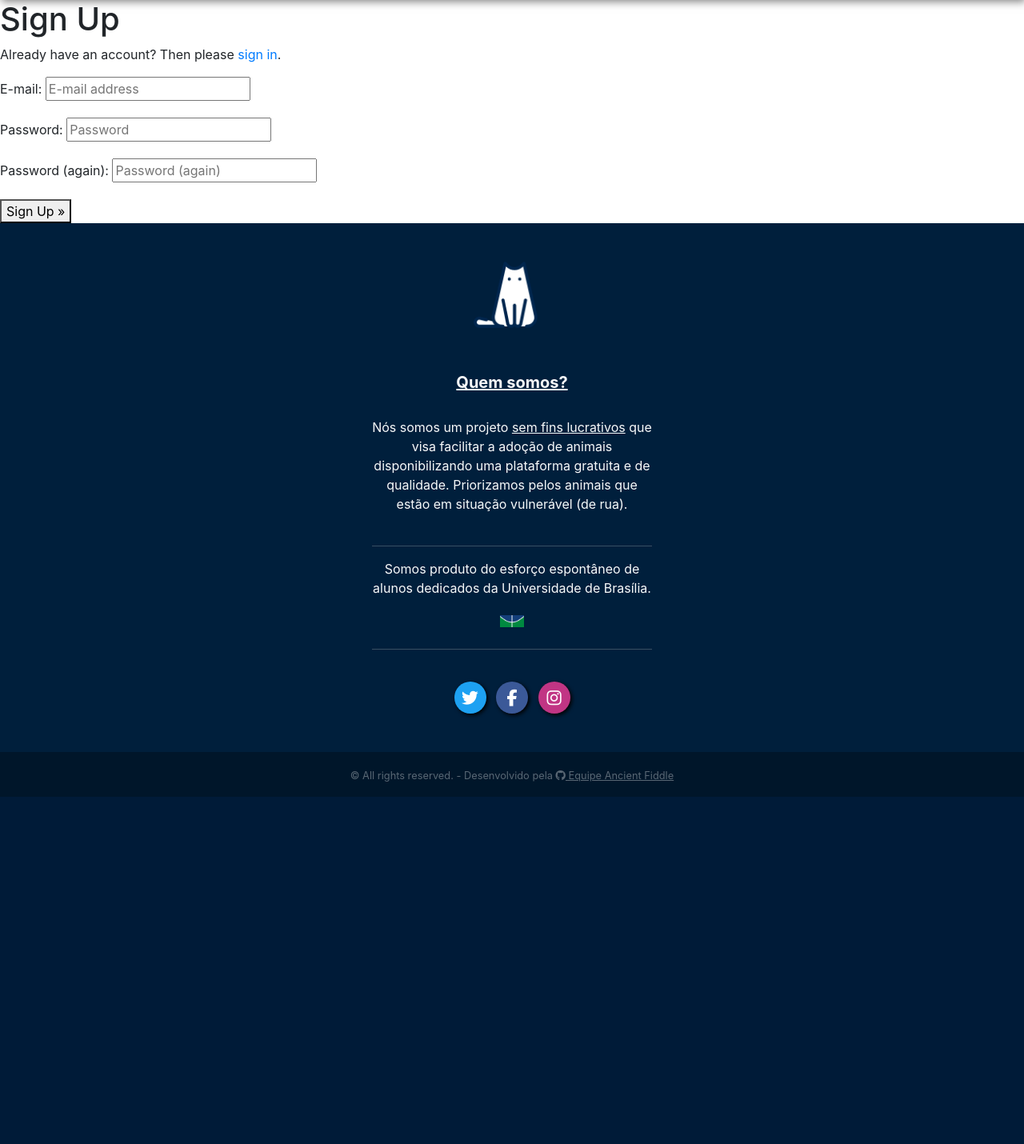
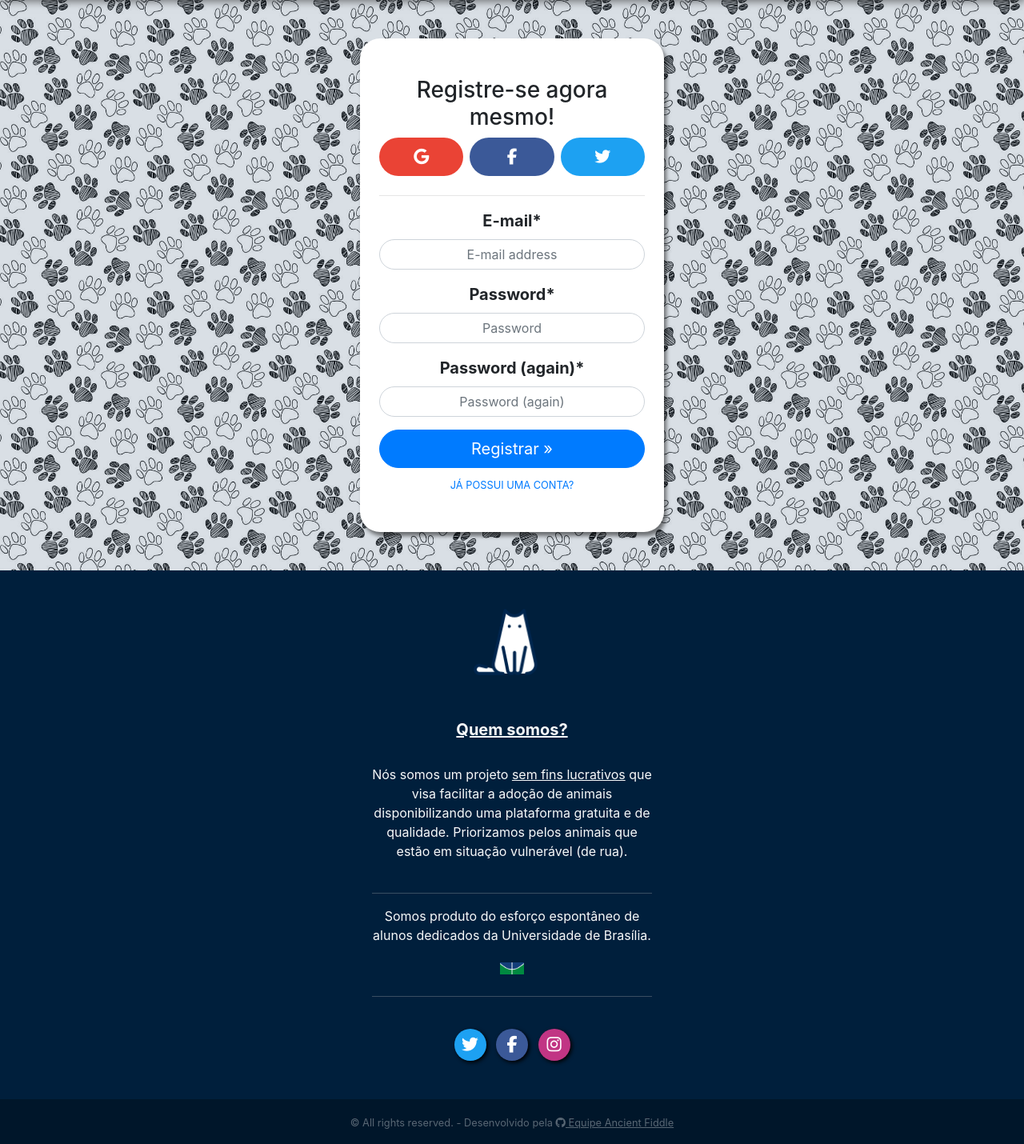
Before and after one commit to Me-Adota/website, a Django app: page /accounts/signup/ in a window 1280 px wide. Shown: the part 148-1578 px from the top of the page at 80% size. Before the commit the page ends 1144 px from the top, so only its background shows below. Run offline with Django 3.2, Linux system fonts and the light colour scheme; some libraries are stand-ins or nearby versions.

Commit message:
:bulb: Add signup template
Co-authored-by: iagoomr <iagoomr@gmail.com>

```diff
--- a/templates/account/signup.html
+++ b/templates/account/signup.html
@@ -1,21 +1,71 @@
 {% extends "account/base.html" %}
 
 {% load i18n %}
+{% load static %}
+{% load account socialaccount %}
+{% load crispy_forms_tags %}
 
 {% block head_title %}{% trans "Signup" %}{% endblock %}
 
+{% block page_styles %}
+    <link rel="stylesheet" type="text/css" href="{% static 'css/accounts.css' %}">
+{% endblock page_styles %}
+
+
 {% block content %}
-<h1>{% trans "Sign Up" %}</h1>
 
-<p>{% blocktrans %}Already have an account? Then please <a href="{{ login_url }}">sign in</a>.{% endblocktrans %}</p>
 
+<div id="loading-box">
+  <div class="container h-100 text-center">
+      <div class="row">
+          <div class="col-12 align-self-center">
+              <img class="img-fluid loading-dog" src="{% static 'img/common/loading_1.gif' %}" alt="">
+              <br>
+              <img class="img-fluid loading-gif" src="{% static 'img/common/loading_2.gif' %}" alt="">
+          </div>
+      </div>
+  </div>
+</div>
+
+<header>
+  <div class="container">
+    <div class="row py-5 justify-content-center">
+      <div class="col-4 py-5 px-4">
+        <div class="text-center">
+          <h3>Registre-se agora mesmo!</h3>
+        </div>
+
+        {% get_providers as socialaccount_providers %}
+
+        <div class="d-flex pb-2">
+          <a class="btn btn-google btn-lg btn-rounded w-100 mr-2" href="#">
+            <i class="fab fa-google"></i>
+          </a>
+          <a class="btn btn-facebook btn-lg btn-rounded w-100 mr-2" href="/accounts/facebook/login/?process=signup">
+            <i class="fab fa-facebook-f"></i>
+          </a>
+          <a class="btn btn-twitter btn-lg btn-rounded w-100" href="#">
+            <i class="fab fa-twitter"></i>
+          </a>
+        </div>
+
+        <hr>
         <form class="signup" id="signup_form" method="post" action="{% url 'account_signup' %}">
           {% csrf_token %}
-  {{ form.as_p }}
+          {{ form|crispy }}
           {% if redirect_field_value %}
           <input type="hidden" name="{{ redirect_field_name }}" value="{{ redirect_field_value }}" />
           {% endif %}
-  <button type="submit">{% trans "Sign Up" %} &raquo;</button>
+          <button class="btn btn-primary btn-rounded btn-lg w-100" type="submit">Registrar &raquo;</button>
+
+          <div class="text-center pt-2 w-100">
+            <small><a class="button secondaryAction" href="{% url 'account_login' %}">JÁ POSSUI UMA CONTA?</a>
+            </small>
+          </div>
         </form>
+      </div>
+    </div>
+  </div>
+</header>
 
 {% endblock %}
```
Lines whose indentation alone changed are shown as unchanged.
